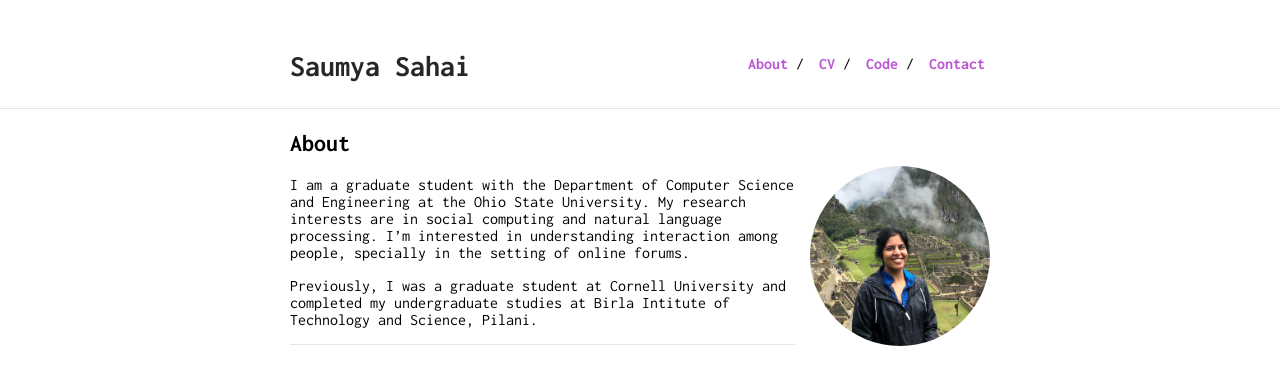
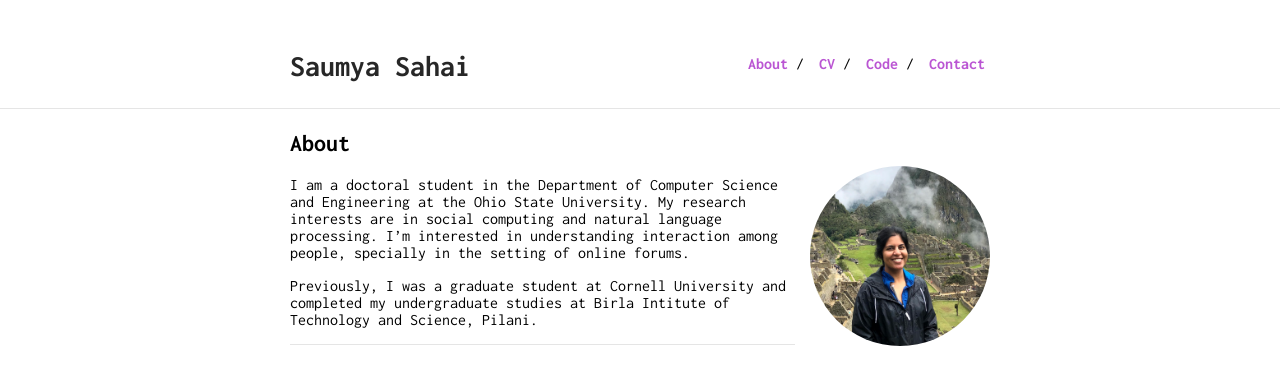
Before and after one commit to sahaisaumya/sahaisaumya.github.io, a Jekyll site: the page built from index.md, in a window 1280 px wide. Shown: the top 368 px of the page. Built offline with Jekyll 4.4.1, drawn with Linux system fonts in a browser that asks for light colours; our own code applies the rules of GitHub Pages for plain Markdown files.

Commit message:
Update index.md

```diff
--- a/index.md
+++ b/index.md
@@ -6,7 +6,7 @@ layout: default
 
 <img class="profile-picture" src="photo.jpg">
 
-I am a graduate student with the Department of Computer Science and Engineering at the Ohio State University. My research interests are in social computing and natural language processing. I'm interested in understanding interaction among people, specially in the setting of online forums.
+I am a doctoral student in the Department of Computer Science and Engineering at the Ohio State University. My research interests are in social computing and natural language processing. I'm interested in understanding interaction among people, specially in the setting of online forums.
 
 Previously, I was a graduate student at Cornell University and completed my undergraduate studies at Birla Intitute of Technology and Science, Pilani.
 
```
